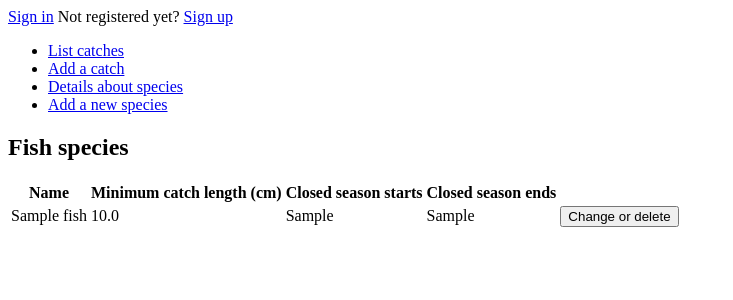
After one commit to matiastamsi/KalastajanKaveri, a Flask app: page /fish in a window 1280 px wide. The commit adds this page. Shown: the top 300 px of the page, without its empty margins (0-733 px from the left). Run offline with Flask 2, Linux system fonts and the light colour scheme; tables that the repository leaves empty hold one stand-in row (values such as "Sample post").

Commit message:
Added a new class Fish that represents fish species (fills CRUD requirements). Also, created an abstract class Base. All current existing classes extends it.

```diff
--- a/application/__init__.py
+++ b/application/__init__.py
@@ -23,8 +23,11 @@ from application.catches import views
 
 from application.auth import models
 from application.auth import views
+from application.auth.models import User
 
-from application.auth.models import User
+from application.fish import models
+from application.fish import views
+
 from os import urandom
 app.config["SECRET_KEY"] = urandom(32)
 
--- /dev/null
+++ b/application/fish/views.py
@@ -0,0 +1,70 @@
+from application import app, db
+from flask import redirect, render_template, request, url_for
+from flask_login import login_required, current_user
+from application.fish.models import Fish
+from application.fish.forms import FishForm
+from application.auth.models import User
+
+@app.route("/fish", methods=["GET"])
+def fish_index():
+
+    return render_template("fish/list.html", fishes = Fish.query.all())
+
+@app.route("/fish/new/")
+@login_required
+def fish_form():
+    return render_template("fish/new.html", form = FishForm())
+
+@app.route("/fish/", methods=["POST"])
+@login_required
+def fish_create():
+    form = FishForm(request.form)
+
+    if not form.validate():
+        return render_template("fish/new.html", form = form)
+
+    f = Fish(form.name.data,
+        form.minimum_catch_size.data,
+        str(form.closed_season_starts_day.data) + '/' + str(form.closed_season_starts_month.data),
+        str(form.closed_season_ends_day.data) + '/' + str(form.closed_season_ends_month.data))
+
+    db.session().add(f)
+    db.session().commit()
+
+    return redirect(url_for("fish_index"))
+
+fishId = 0
+
+@app.route("/fish/<fish_id>/", methods=["POST"])
+@login_required
+def fish_change_or_delete(fish_id):
+
+    global fishId
+    fishId = fish_id
+    return render_template("fish/change_or_delete.html", form = FishForm())
+
+@app.route("/fish/fishId", methods=["POST"])
+@login_required
+def fish_save():
+
+    form = FishForm(request.form)
+
+    if form.delete.data:
+        f = Fish.query.get(fishId)
+        db.session().delete(f)
+        db.session().commit()
+
+        return redirect(url_for("fish_index"))
+
+    if not form.validate():
+        return render_template("fish/change.html", form = form)
+
+
+    f = Fish.query.get(fishId)
+    f.name = form.name.data
+    f.minimum_catch_size = form.minimum_catch_size.data
+    f.closed_season_starts.data = str(form.closed_season_starts_day.data) + '/' + str(form.closed_season_starts_month.data)
+    f.closed_season_ends_day = str(form.closed_season_ends_day.data) + '/' + str(form.closed_season_ends_month.data)
+    db.session().commit()
+
+    return redirect(url_for("fish_index"))
--- /dev/null
+++ b/application/templates/fish/list.html
@@ -0,0 +1,27 @@
+{% extends "layout.html" %}
+
+{% block body %}
+  <table>
+    <tr>
+      <h2> Fish species </h2>
+      <th> Name </th>
+      <th> Minimum catch length (cm) </th>
+      <th> Closed season starts </th>
+      <th> Closed season ends </th>
+      <th></th>
+    </tr>
+    {% for fish in fishes %}
+    <tr>
+      <td>{{ fish.name }}</td>
+      <td>{{ fish.minimum_catch_size }}</td>
+      <td>{{ fish.closed_season_starts }}</td>
+      <td>{{ fish.closed_season_ends }}</td>
+      <td>
+        <form method="POST" action="{{ url_for('fish_change_or_delete', fish_id = fish.id) }}">
+          <input type="submit" value="Change or delete"/>
+        </form>
+      </td>
+    </tr>
+    {% endfor %}
+  </table>
+{% endblock %}
--- a/application/templates/layout.html
+++ b/application/templates/layout.html
@@ -17,6 +17,8 @@
       <ul>
 	<li><a href="{{ url_for('catches_index') }}">List catches</a></li>
 	<li><a href="{{ url_for('catches_form') }}">Add a catch</a></li>
+        <li><a href="{{ url_for('fish_index') }}">Details about species</a></li>
+        <li><a href="{{ url_for('fish_form') }}">Add a new species</a></li>
       </ul>
     {% block body %}
       <p>
```
Also changed, not shown: application/auth/models.py (+3 -6 lines), application/catches/models.py (+2 -5 lines), application/fish/forms.py (added, +16 -0 lines), application/fish/models.py (added, +16 -0 lines), application/models.py (added, +10 -0 lines), application/templates/fish/change_or_delete.html (added, +98 -0 lines), application/templates/fish/new.html (added, +90 -0 lines), requirements.txt (+219 -19 lines), application/fish/__init__.py (added).
